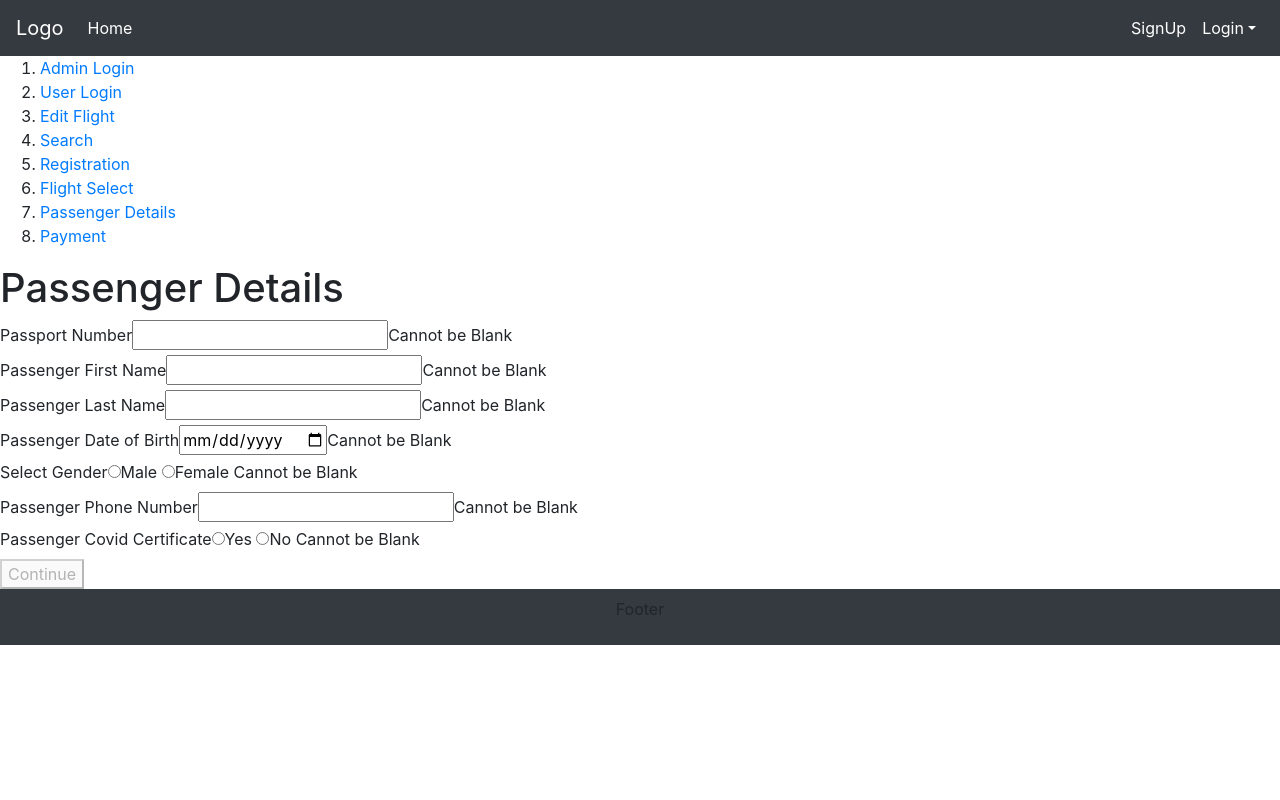
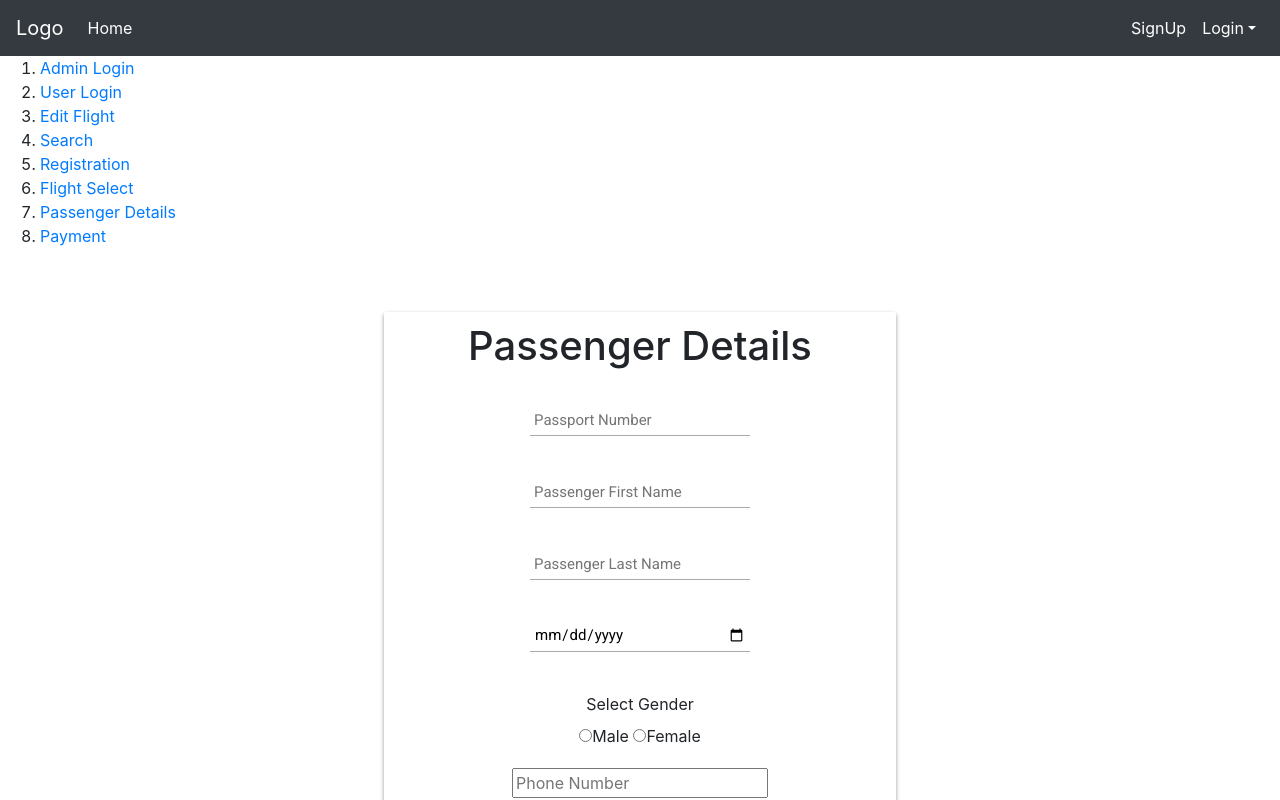
Before and after one commit to adityagadekar7/Angular-AirlineReservation, an Angular app: page /PassDet in a window 1280 px wide. Shown: the top 800 px of the page. Built offline with nearby package versions, Linux system fonts and the light colour scheme.

Commit message:
Commit by Falguni(added css in passenger details)

```diff
--- a/src/app/components/passengerdetails/passengerdetails.component.css
+++ b/src/app/components/passengerdetails/passengerdetails.component.css
@@ -0,0 +1,95 @@
+@import url(https://fonts.googleapis.com/css?family=Roboto:400,300,500);
+
+*:focus {
+  outline: none;
+}
+.center {
+    text-align: center;
+    justify-content: center;
+}
+
+div {
+    padding-top: 10px;
+    padding-bottom: 10px;
+
+
+}
+
+body {
+    background-color: rgb(207, 207, 207)
+}
+
+.passenger-details {
+    position: relative;
+    margin: 5% 30%;
+    width: auto;
+    height: Auto;
+    background: white;
+    border-radius: 2px;
+    box-shadow: 0 2px 4px rgba(0, 0, 0, 0.4);
+  }
+
+/*INPUT*/
+
+input[type="text"],
+input[type="password"], input[type="date"], input[type="number"],input [type="tel"],.title {
+  display: block;
+  box-sizing: border-box;
+  margin-bottom: 20px;
+  padding: 4px;
+  width: 220px;
+  height: 32px;
+  border: none;
+  border-bottom: 1px solid #AAA;
+  font-family: 'Roboto', sans-serif;
+  font-weight: 400;
+  font-size: 15px;
+  transition: 0.2s ease;
+  align-content: center;
+}
+
+  input[type="text"]:focus,
+  input[type="password"]:focus, input[type="date"]:focus, input[type="number"]:focus, input [type="tel"]:focus {
+    border-bottom: 2px solid #16a085;
+    color: #16a085;
+    transition: 0.2s ease;
+  }
+
+.buttonx {
+    border: none;
+    color: white;
+    padding: 15px 32px;
+    text-align: center;
+    text-decoration: none;
+    display: inline-block;
+    font-size: 12px;
+    width: 40%;
+}
+
+
+
+form {
+    width: 450px;
+    padding: 6px;
+    margin: 0 auto;
+    /*Center align form*/
+}
+
+.form-label {
+	position: absolute;
+	top: 17px;
+	left: 30px;
+    background-color: white;
+	color: #999;
+	cursor: text;
+	transition: all .15s ease-in-out 0s;
+}
+
+.form-textbox:focus ~ .form-label,
+.form-textbox:valid ~ .form-label {
+	top: -1.5em;
+	left: 0;
+	font-size: .8em;
+	color: inherit;
+	cursor: pointer;
+}
--- a/src/app/components/passengerdetails/passengerdetails.component.html
+++ b/src/app/components/passengerdetails/passengerdetails.component.html
@@ -1,44 +1,55 @@
-<h1>Passenger Details</h1>
-<form #passdet="ngForm" name="passdet" (ngSubmit)="PassDet(passdet)">
-    <div>
-        <label>Passport Number</label>
-        <input type="number" name="Passport_Number" [(ngModel)]="model.Passport_Number" #Passport_Number="ngModel" required>
-        <span *ngIf="Passport_Number.errors?.required">Cannot be Blank</span>
+<div class="passenger-details" align="center">
+<h1 class="center">Passenger Details</h1>
+<form id="Passenger_Details" #passdet="ngForm" name="passdet" (ngSubmit)="PassDet(passdet)" class="center">
+   <div align="center">
+    <div >
+        <!--<label>Passport Number</label>-->
+        <input type="number" name="Passport_Number" [(ngModel)]="model.Passport_Number" #Passport_Number="ngModel" placeholder="Passport Number" required>
+        <!--<span *ngIf="Passport_Number.errors?.required">Cannot be Blank</span>-->
+        <span *ngIf="Passport_Number.errors?.required"></span>
     </div>
     <div>
-        <label>Passenger First Name</label>
-        <input type="text" name="First_Name" [(ngModel)]="model.First_Name" #First_Name="ngModel" required>
-        <span *ngIf="First_Name.errors?.required">Cannot be Blank</span>
+        <!--<label>Passenger First Name</label>-->
+        <input type="text" name="First_Name" [(ngModel)]="model.First_Name" #First_Name="ngModel" placeholder="Passenger First Name" required>
+        <!--<span *ngIf="First_Name.errors?.required">Cannot be Blank</span>-->
+        <span *ngIf="First_Name.errors?.required"></span>
     </div>
     <div>
-        <label>Passenger Last Name</label>
-        <input type="text" name="Last_Name" [(ngModel)]="model.Last_Name" #Last_Name="ngModel" required>
-        <span *ngIf="Last_Name.errors?.required">Cannot be Blank</span>
+        <!--<label>Passenger Last Name</label>-->
+        <input type="text" name="Last_Name" [(ngModel)]="model.Last_Name" #Last_Name="ngModel" placeholder="Passenger Last Name" required>
+        <!--<span *ngIf="Last_Name.errors?.required">Cannot be Blank</span>-->
+        <span *ngIf="Last_Name.errors?.required"></span>
     </div>
     <div>
-        <label>Passenger Date of Birth</label>
-        <input type="date" name="DOB" [(ngModel)]="model.DOB" #DOB="ngModel" required>
-        <span *ngIf="DOB.errors?.required">Cannot be Blank</span>
+        <!--<label>Passenger Date of Birth</label>-->
+        <input type="date" name="DOB" [(ngModel)]="model.DOB" #DOB="ngModel" placeholder="Passenger Date of Birth" required>
+        <!--<span *ngIf="DOB.errors?.required">Cannot be Blank</span>-->
+        <span *ngIf="DOB.errors?.required"></span>
     </div>
-    <div><label>Select Gender</label>
+    <div><label>Select Gender</label><br>
         <input type="radio" name="gen" [(ngModel)]="model.gen" #gen="ngModel" value="Male" required>Male
         <input type="radio" name="gen" [(ngModel)]="model.gen" #gen="ngModel" value="Female" required>Female
-        <span *ngIf="gen.errors?.required">Cannot be Blank</span>
+        <!--<span *ngIf="gen.errors?.required">Cannot be Blank</span>-->
+        <span *ngIf="gen.errors?.required"></span>
     </div>
     <div>
-        <label>Passenger Phone Number</label>
-        <input type="tel" name="Phone_Number" [(ngModel)]="model.Phone_Number" #Phone_Number="ngModel" pattern="^[0-9]{10}$"required>
-        <span *ngIf="Phone_Number.errors?.required">Cannot be Blank</span>
-        <span *ngIf="Phone_Number.errors?.pattern">Phone Number has to be numeric and 10 digits</span>
+        <!--<label>Passenger Phone Number</label>-->
+        <input type="tel" name="Phone_Number" [(ngModel)]="model.Phone_Number" #Phone_Number="ngModel" placeholder="Phone Number" pattern="^[0-9]{10}$"required>
+        <!--<span *ngIf="Phone_Number.errors?.required">Cannot be Blank</span>
+        <span *ngIf="Phone_Number.errors?.pattern">Phone Number has to be numeric and 10 digits</span>-->
+        <span *ngIf="Phone_Number.errors?.required"></span>
+        <span *ngIf="Phone_Number.errors?.pattern"></span>
     </div>
     <div>
-        <label>Passenger Covid Certificate</label>
+        <label>Passenger Covid Certificate</label><br>
         <input type="radio" name="cc" [(ngModel)]="model.cc" #cc="ngModel" value="Yes" required>Yes
         <input type="radio" name="cc" [(ngModel)]="model.cc" #cc="ngModel" value="No" required>No
-        <span *ngIf="cc.errors?.required">Cannot be Blank</span>
+        <!--<span *ngIf="cc.errors?.required">Cannot be Blank</span>-->
+        <span *ngIf="cc.errors?.required"></span>
     </div>
-
-    <div>
-        <button type="submit" [disabled]="passdet.invalid">Continue</button>
+</div>
+    <div class="row" align="center" style="padding-left: 170px;">
+        <button class="buttonx btn btn-success" type="submit" [disabled]="passdet.invalid">Continue</button>
     </div>
 </form>
+</div>
```
